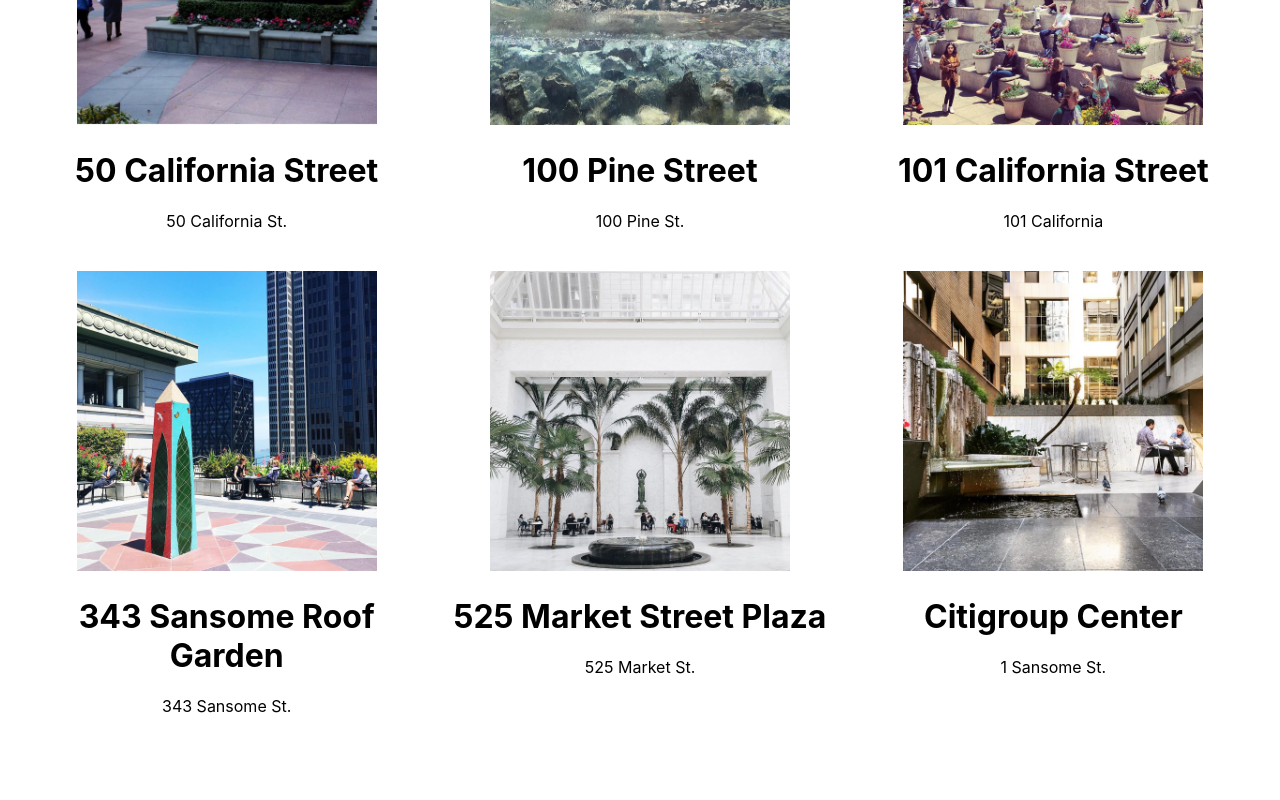
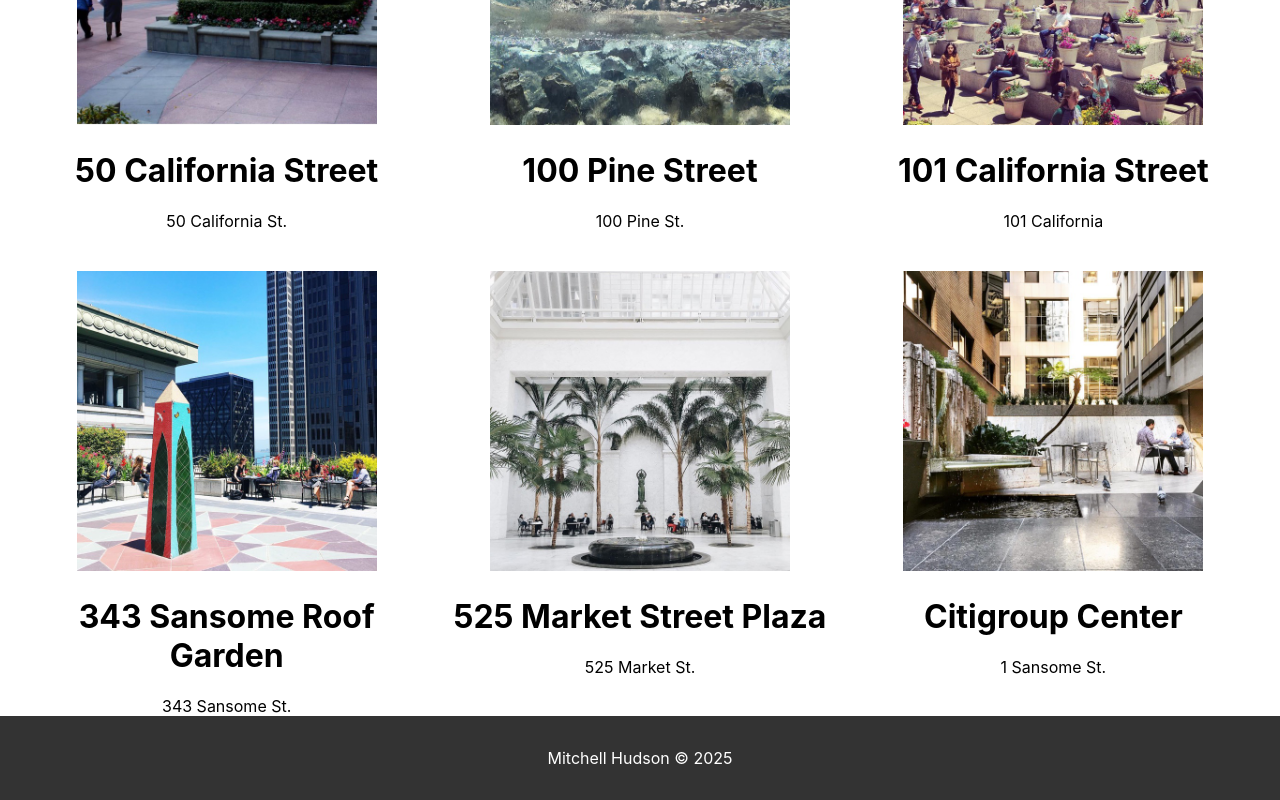
Before and after one commit to Joshkaki00/react-js-tutorial, a React (Create React App) app: page / in a window 1280 px wide. Shown: the part 354-1154 px from the top of the page. Before the commit the page ends 1070 px from the top, so only its background shows below. Built offline with nearby package versions, Linux system fonts and the light colour scheme.

Commit message:
added footer and removed unused import

```diff
--- a/src/App.js
+++ b/src/App.js
@@ -1,13 +1,14 @@
-import logo from './logo.svg';
 import './App.css';
 import Title from './Title';
 import POPOSList from './POPOSList';
+import Footer from './Footer';
 
 function App() {
   return (
     <div className="App">
       <Title />
       <POPOSList />
+      <Footer />
     </div>
   );
 }
```
